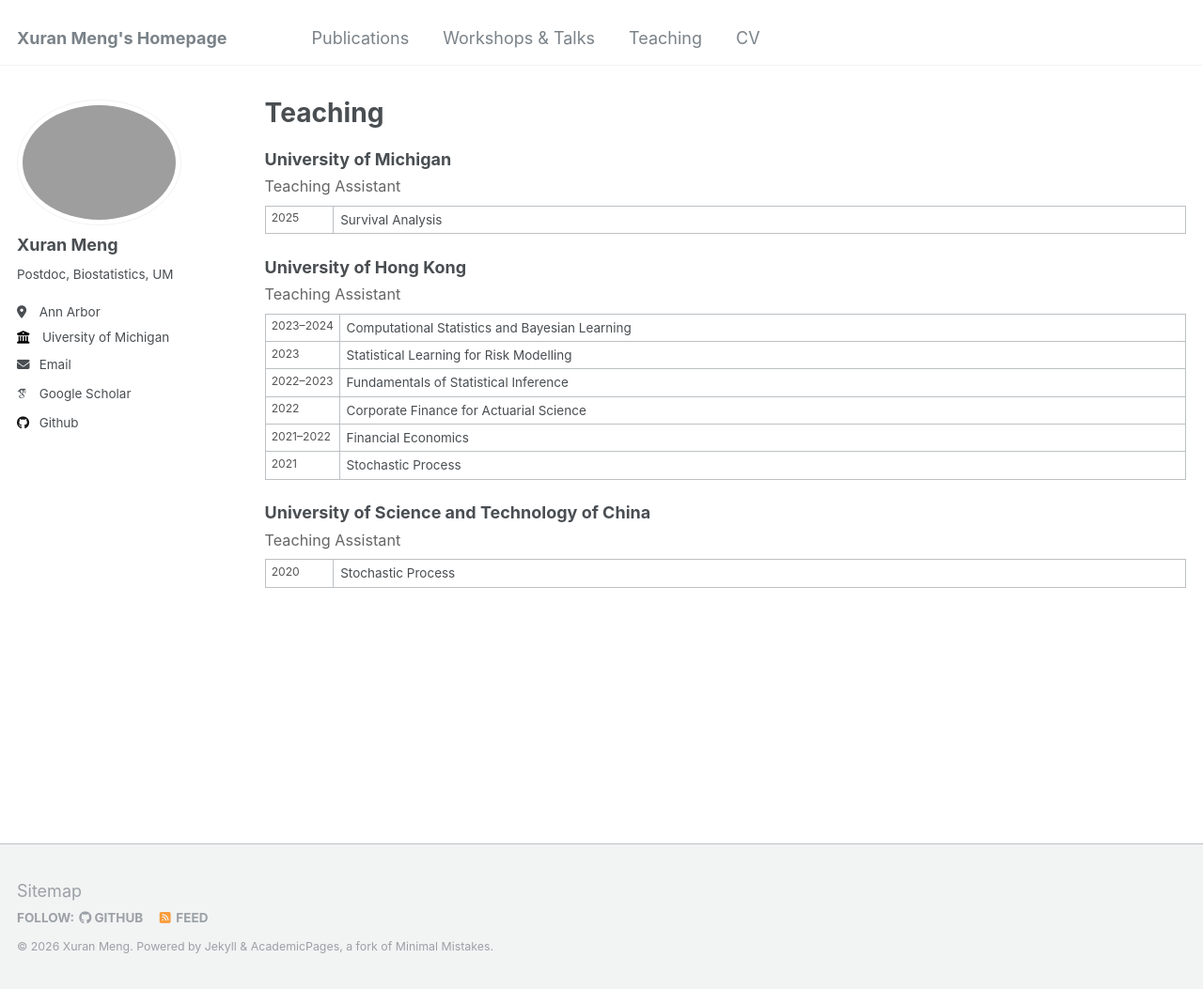
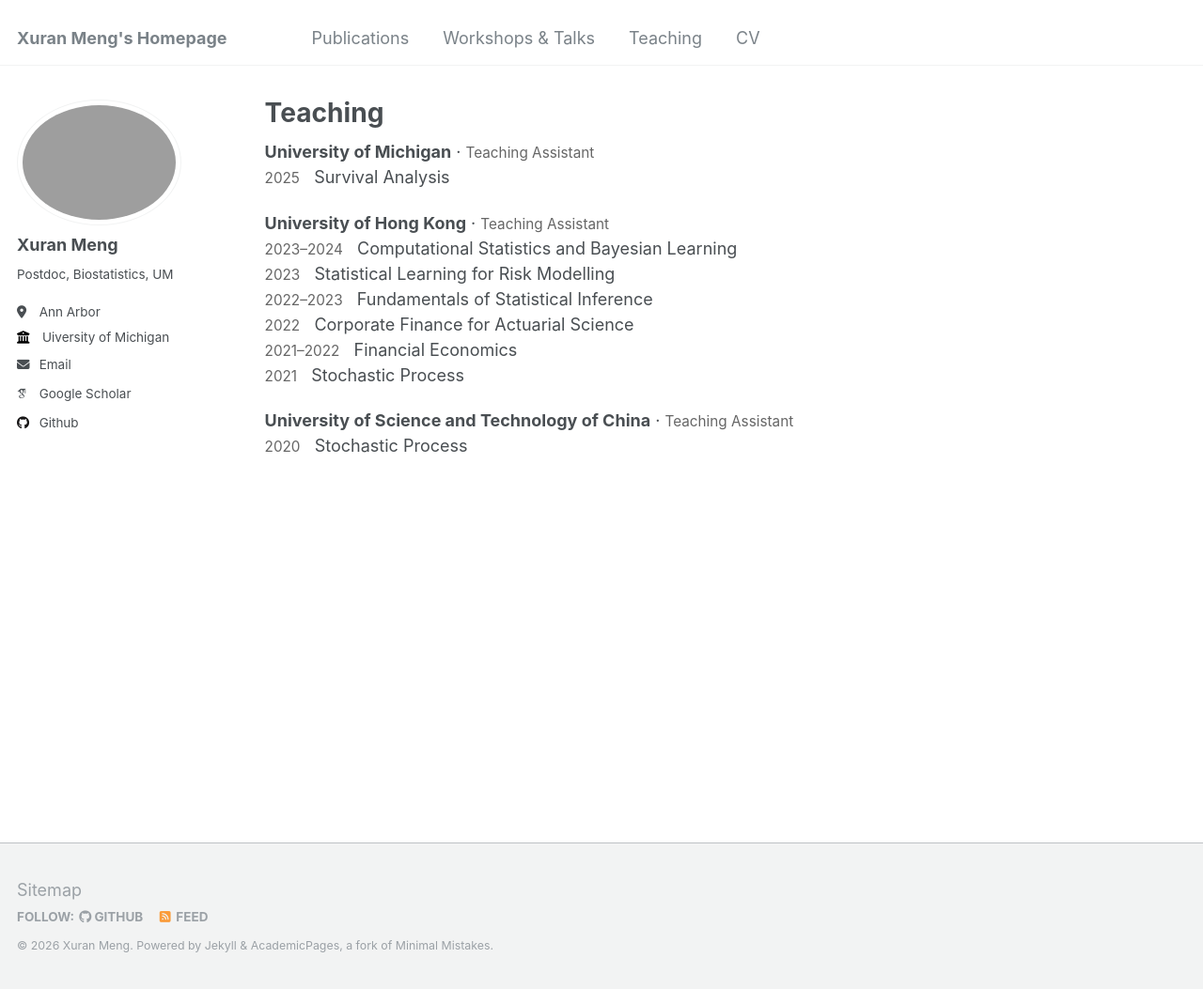
Before and after one commit to XuranMeng/XuranMeng.github.io, a Jekyll site: the page built from _pages/teaching.html, in a window 1280 px wide and 1053 px high. Shown: the whole window at 94% size. Built offline with Jekyll 4.4.1, drawn with Linux system fonts in a browser that asks for light colours; some web fonts are replaced.

Commit message:
Update teaching page to clean list style

```diff
--- a/_pages/teaching.html
+++ b/_pages/teaching.html
@@ -8,32 +8,26 @@ author_profile: true
 {% include base_path %}
 
 <style>
-.teaching-table { width: 100%; border-collapse: collapse; margin-bottom: 1.5em; }
-.teaching-table td { padding: 0.3em 0.5em; vertical-align: top; }
-.teaching-table td:first-child { white-space: nowrap; color: #555; font-size: 0.9em; width: 6em; }
-.teaching-institution { font-weight: bold; margin-bottom: 0.2em; margin-top: 1.2em; }
-.teaching-role { color: #666; font-size: 0.9em; margin-bottom: 0.5em; }
+.teaching-item { margin-bottom: 1.2em; line-height: 1.5; }
+.teaching-meta { font-size: 0.85em; color: #666; }
 </style>
 
-<div class="teaching-institution">University of Michigan</div>
-<div class="teaching-role">Teaching Assistant</div>
-<table class="teaching-table">
-  <tr><td>2025</td><td>Survival Analysis</td></tr>
-</table>
+<div class="teaching-item">
+  <strong>University of Michigan</strong> &middot; <span class="teaching-meta">Teaching Assistant</span><br>
+  <span class="teaching-meta">2025</span> &nbsp; Survival Analysis
+</div>
 
-<div class="teaching-institution">University of Hong Kong</div>
-<div class="teaching-role">Teaching Assistant</div>
-<table class="teaching-table">
-  <tr><td>2023–2024</td><td>Computational Statistics and Bayesian Learning</td></tr>
-  <tr><td>2023</td><td>Statistical Learning for Risk Modelling</td></tr>
-  <tr><td>2022–2023</td><td>Fundamentals of Statistical Inference</td></tr>
-  <tr><td>2022</td><td>Corporate Finance for Actuarial Science</td></tr>
-  <tr><td>2021–2022</td><td>Financial Economics</td></tr>
-  <tr><td>2021</td><td>Stochastic Process</td></tr>
-</table>
+<div class="teaching-item">
+  <strong>University of Hong Kong</strong> &middot; <span class="teaching-meta">Teaching Assistant</span><br>
+  <span class="teaching-meta">2023–2024</span> &nbsp; Computational Statistics and Bayesian Learning<br>
+  <span class="teaching-meta">2023</span> &nbsp; Statistical Learning for Risk Modelling<br>
+  <span class="teaching-meta">2022–2023</span> &nbsp; Fundamentals of Statistical Inference<br>
+  <span class="teaching-meta">2022</span> &nbsp; Corporate Finance for Actuarial Science<br>
+  <span class="teaching-meta">2021–2022</span> &nbsp; Financial Economics<br>
+  <span class="teaching-meta">2021</span> &nbsp; Stochastic Process
+</div>
 
-<div class="teaching-institution">University of Science and Technology of China</div>
-<div class="teaching-role">Teaching Assistant</div>
-<table class="teaching-table">
-  <tr><td>2020</td><td>Stochastic Process</td></tr>
-</table>
+<div class="teaching-item">
+  <strong>University of Science and Technology of China</strong> &middot; <span class="teaching-meta">Teaching Assistant</span><br>
+  <span class="teaching-meta">2020</span> &nbsp; Stochastic Process
+</div>
```
